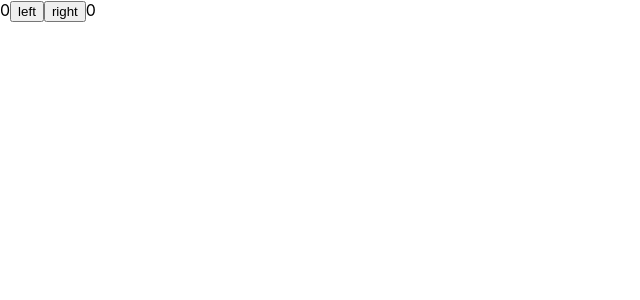
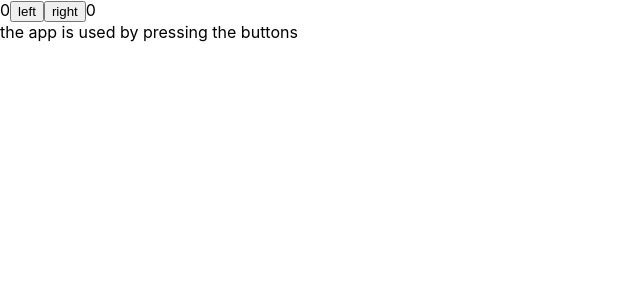
Before and after one commit to piggybox/fullstack-open, a React (Create React App) app in the folder part1/: page / in a window 1280 px wide. Shown: the top 300 px of the page, without its empty margins (0-640 px from the left). Built offline with nearby package versions, Linux system fonts and the light colour scheme.

Commit message:
[part1] conditional rendering

```diff
--- a/part1/src/App.js
+++ b/part1/src/App.js
@@ -1,22 +1,38 @@
 import { useState } from "react" // hook
 
+const History = (props) => {
+  if (props.allClicks.length === 0) {
+    return <div>the app is used by pressing the buttons</div>
+  }
+  return <div>button press history: {props.allClicks.join(" ")}</div>
+}
+
+const Button = ({ handleClick, text }) => (
+  <button onClick={handleClick}>{text}</button>
+)
+
 const App = () => {
-  const [clicks, setClicks] = useState({
-    left: 0,
-    right: 0,
-  })
+  const [left, setLeft] = useState(0)
+  const [right, setRight] = useState(0)
+  const [allClicks, setAll] = useState([])
 
-  const handleLeftClick = () => setClicks({ ...clicks, left: clicks.left + 1 })
+  const handleLeftClick = () => {
+    setAll(allClicks.concat("L"))
+    setLeft(left + 1)
+  }
 
-  const handleRightClick = () =>
-    setClicks({ ...clicks, right: clicks.right + 1 })
+  const handleRightClick = () => {
+    setAll(allClicks.concat("R"))
+    setRight(right + 1)
+  }
 
   return (
     <div>
-      {clicks.left}
-      <button onClick={handleLeftClick}>left</button>
-      <button onClick={handleRightClick}>right</button>
-      {clicks.right}
+      {left}
+      <Button handleClick={handleLeftClick} text="left" />
+      <Button handleClick={handleRightClick} text="right" />
+      {right}
+      <History allClicks={allClicks} />
     </div>
   )
 }
```
